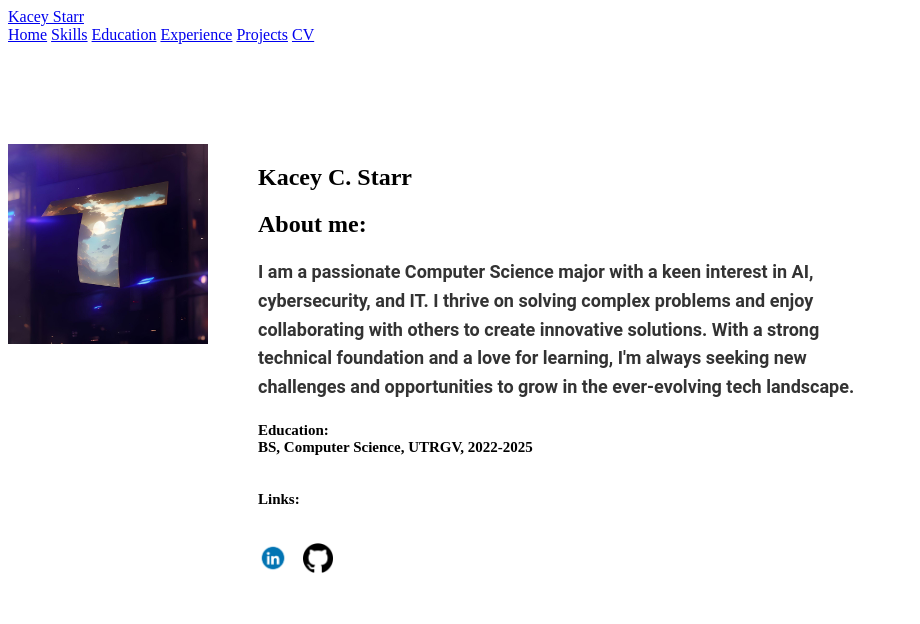
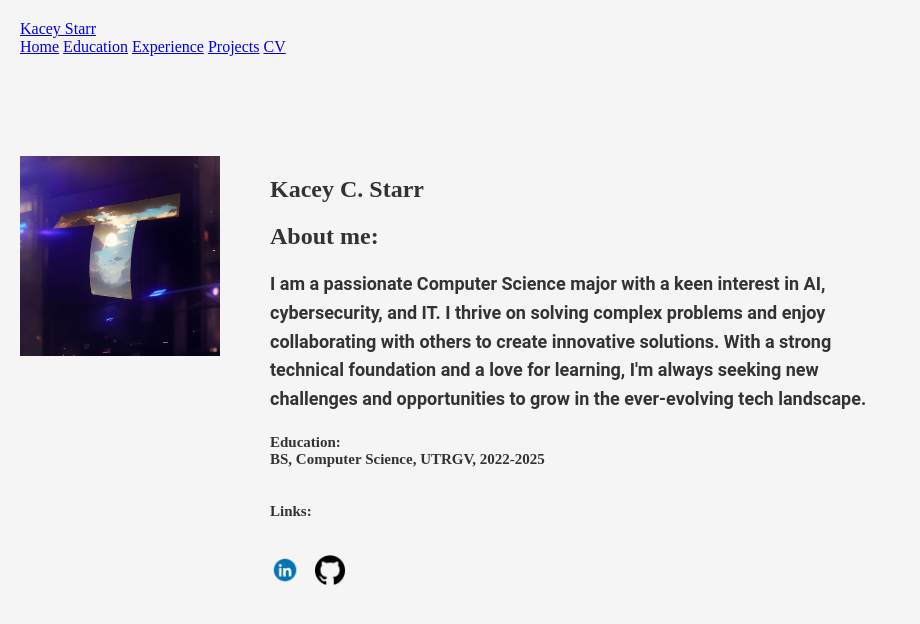
Before and after one commit to KaceyStarr/kaceycstarr, a plain HTML site: page Personal Website/body.html in a window 1280 px wide. Shown: the whole page, without its empty margins (0-920 px from the left). Drawn offline with Linux system fonts and the light colour scheme.

Commit message:
Added a CV

```diff
--- a/Personal Website/body.html
+++ b/Personal Website/body.html
@@ -12,11 +12,10 @@
         <nav>
             <!-- Each section of my website -->
             <a href="#" class="active">Home</a>
-            <a href="#">Skills</a>
             <a href="#">Education</a>
             <a href="#">Experience</a>
             <a href="#">Projects</a>
-            <a href="#">CV</a>
+            <a href="CV.pdf" target="_blank">CV</a> <!-- Link to your CV -->
         </nav>
     </header>
 
--- a/Personal Website/style.css
+++ b/Personal Website/style.css
@@ -66,3 +66,10 @@
 .social-icon:hover {
     transform: scale(1.1); /* Slightly enlarges the icon on hover */
 }
+
+body {
+    background-color: #f5f5f5; /* Light grey background */
+    color: #333; /* Darker text color for contrast */
+    margin: 0;
+    padding: 20px; /* Adds some space around the content */
+}
```
Also changed, not shown: 1 other file.
